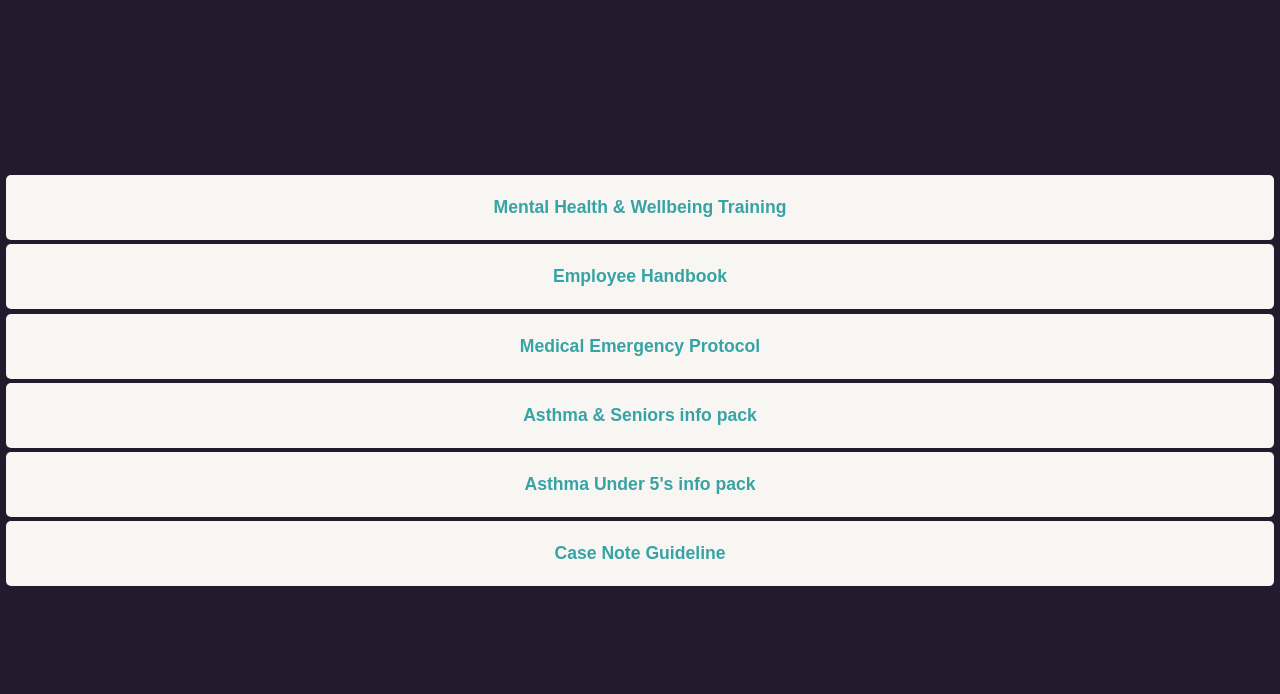
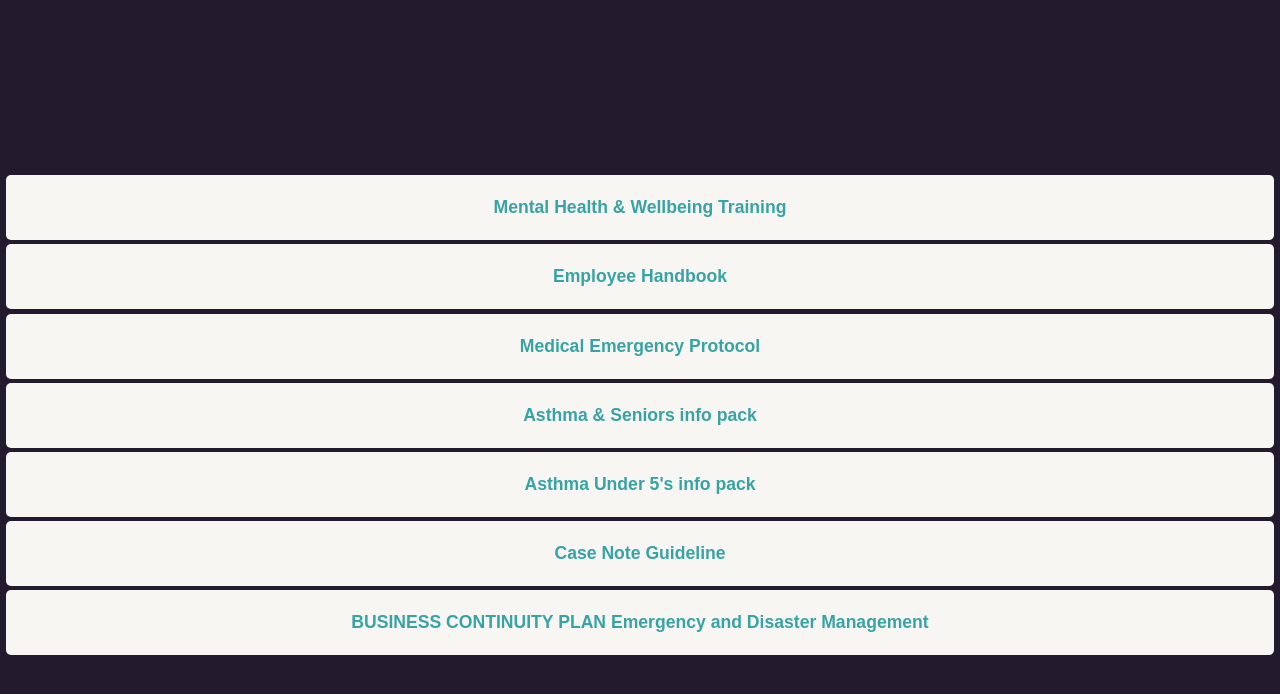
Before and after one commit to shlimon/qr, a plain HTML site: page forms/resources.html in a window 1280 px wide. Shown: the part 68-762 px from the top of the page. Drawn offline with Linux system fonts and the light colour scheme.

Commit message:
emergency and business continutiy added

```diff
--- a/forms/resources.html
+++ b/forms/resources.html
@@ -47,5 +47,11 @@
     <div class="recycle">
       <a href="../Data/casenote_guidelines.pdf">Case Note Guideline</a>
     </div>
+
+    <div class="recycle">
+      <a href="../Data/emergencyAndBusinessContinuityPlan.docx"
+        >BUSINESS CONTINUITY PLAN Emergency and Disaster Management
+      </a>
+    </div>
   </body>
 </html>
```
Also changed, not shown: 1 other file.
